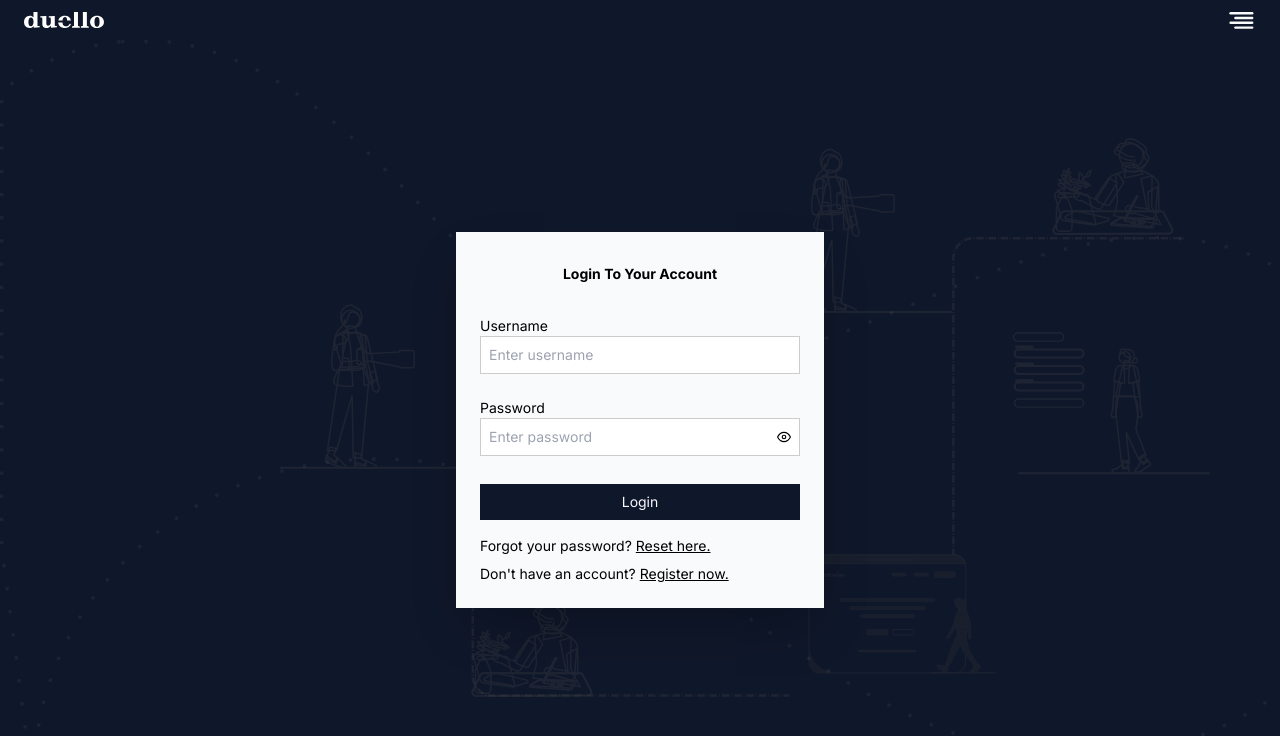
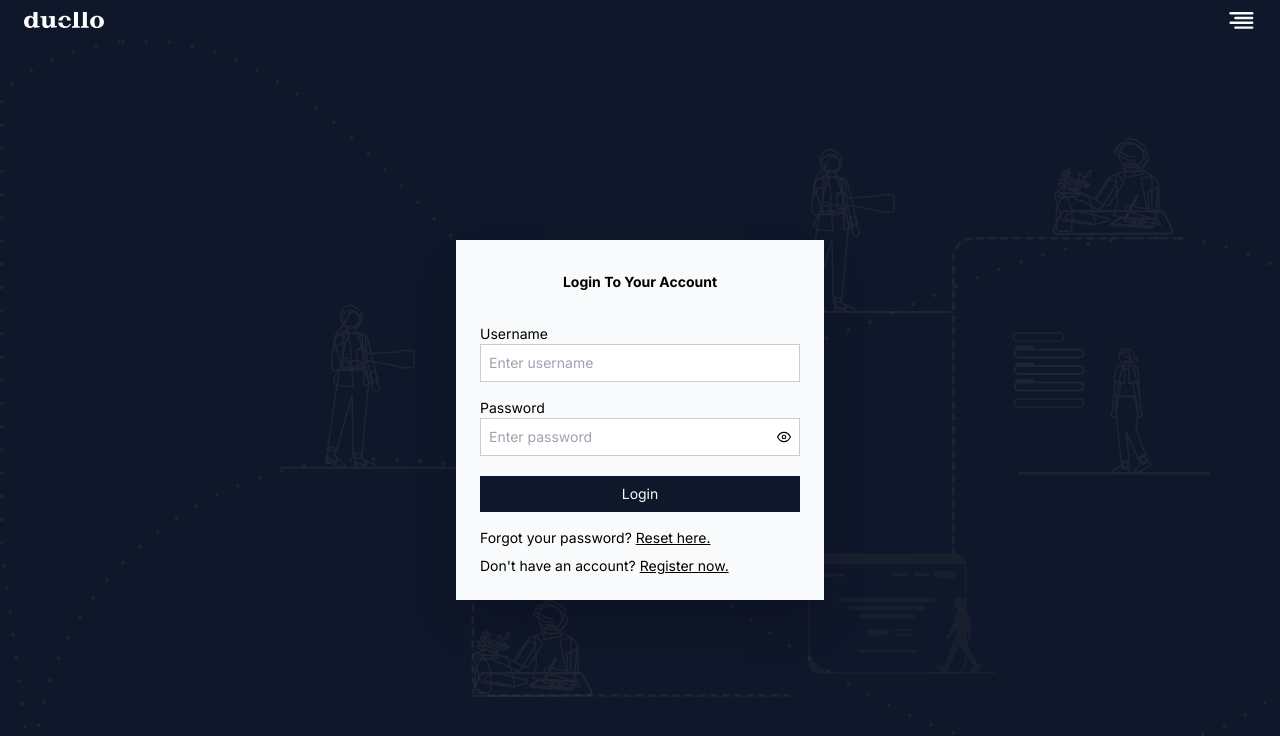
Before and after one commit to ErrolNtetha/lancing-client, a Next.js app: page /login in a window 1280 px wide. Shown: the top 736 px of the page. Built offline with nearby package versions, Linux system fonts and the light colour scheme.

Commit message:
refactor: conditional error message

```diff
--- a/components/molecules/formLabel/index.tsx
+++ b/components/molecules/formLabel/index.tsx
@@ -38,7 +38,7 @@ export const FormLabel = ({
                 register={register}
                 required={required}
             />
-            <p className='text-xs py-1 text-[red]'> {errorMessage} </p>
+            {errorMessage && <p className='text-xs py-1 text-[red]'> {errorMessage} </p>}
         </section>
     );
 };
```
